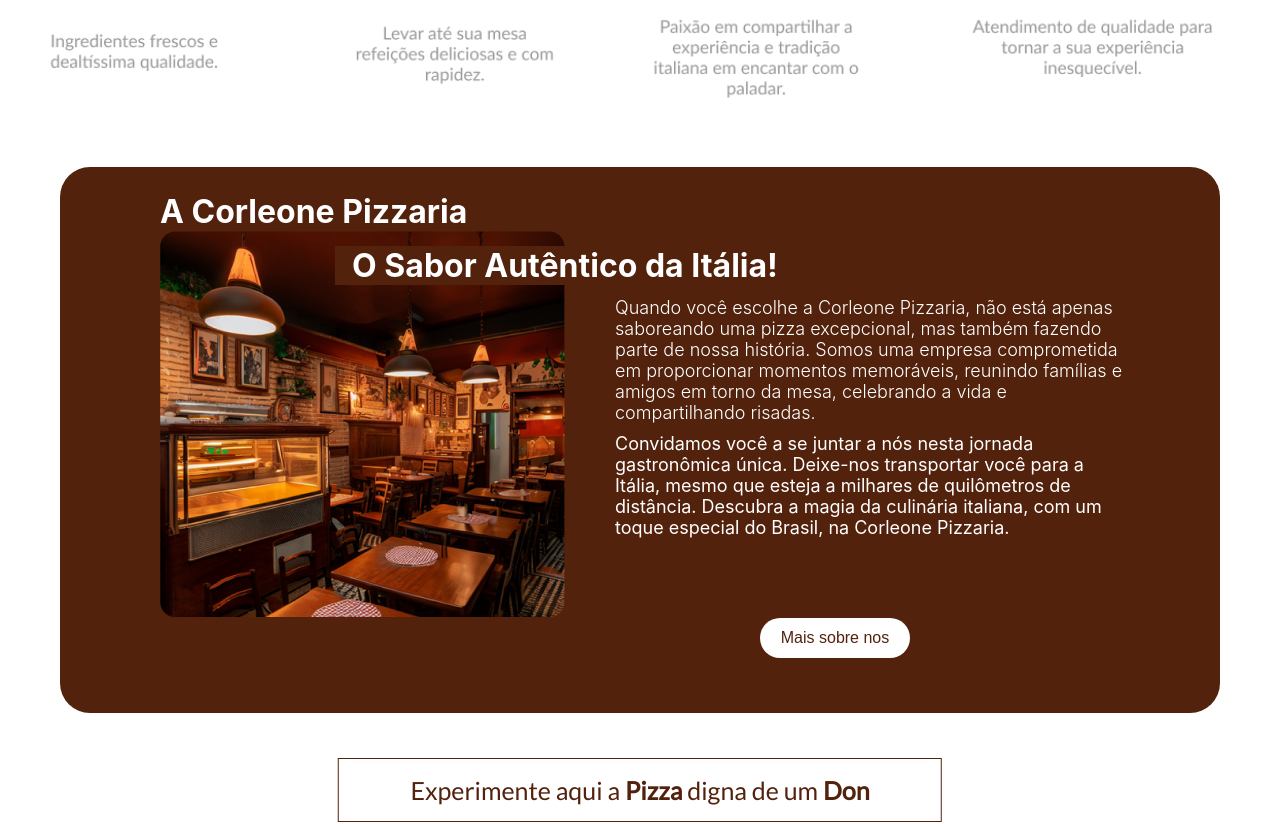
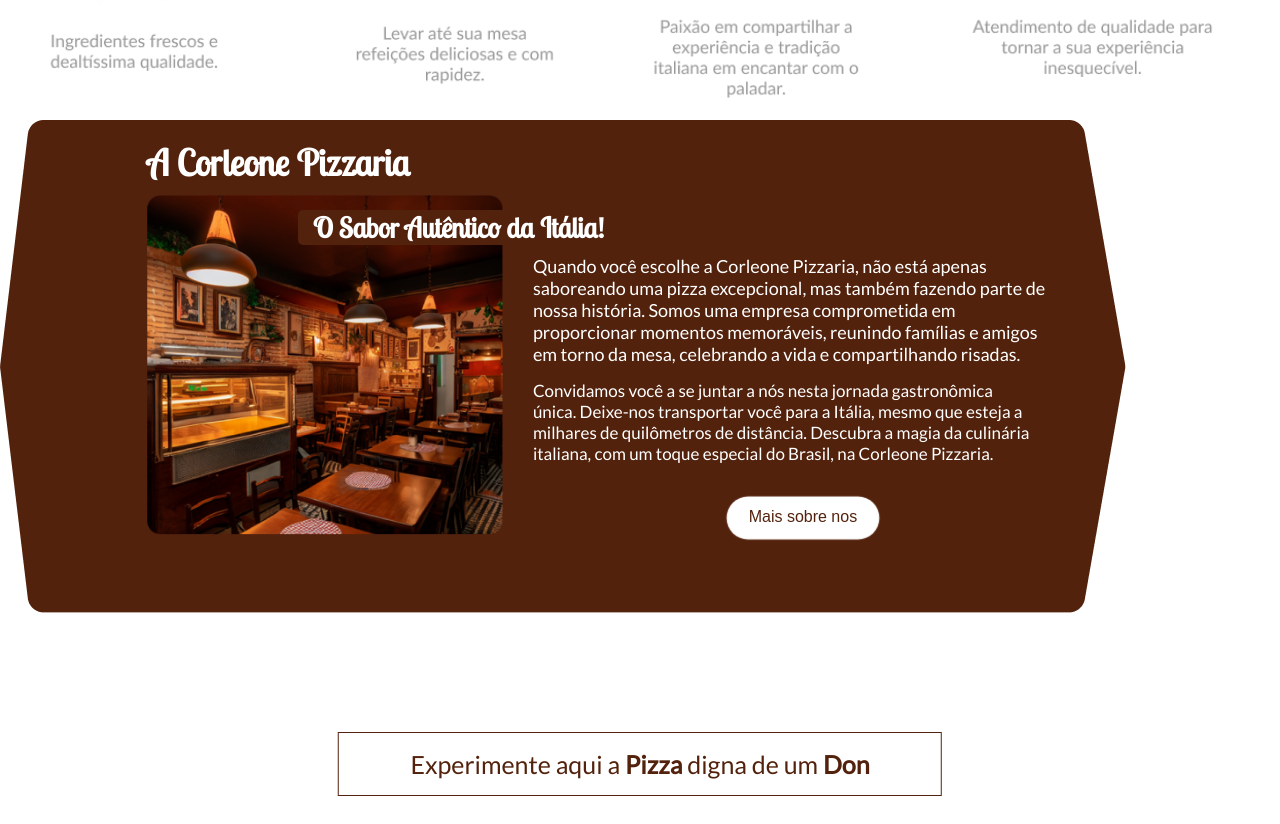
Before and after one commit to thetheu122/pizzaria-corleone, a React (Create React App) app in the folder frontend/: page / in a window 1280 px wide. Shown: the part 1846-2670 px from the top of the page. Built offline with nearby package versions, Linux system fonts and the light colour scheme.

Commit message:
atualização na tela sobre nos . atualização no comp sobre nos

```diff
--- a/frontend/src/components/compSobre/index.js
+++ b/frontend/src/components/compSobre/index.js
@@ -22,9 +22,12 @@
                         <div><h1>O Sabor Autêntico da Itália!</h1></div>
                         <p> Quando você escolhe a Corleone Pizzaria, não está apenas saboreando uma pizza excepcional, mas também fazendo parte de nossa história. Somos uma empresa comprometida em proporcionar momentos memoráveis, reunindo famílias e amigos em torno da mesa, celebrando a vida e compartilhando risadas.</p>
                         <span>Convidamos você a se juntar a nós nesta jornada gastronômica única. Deixe-nos transportar você para a Itália, mesmo que esteja a milhares de quilômetros de distância. Descubra a magia da culinária italiana, com um toque especial do Brasil, na Corleone Pizzaria.</span>
+                       <div className=' butao'>
+                            <button>Mais sobre nos</button>
+                        </div>
+
                     </div>
                 </div>
-                <button>Mais sobre nos</button>
 
             </div>
         </div>
--- a/frontend/src/components/compSobre/index.scss
+++ b/frontend/src/components/compSobre/index.scss
@@ -4,17 +4,22 @@
 
 
 .comp-sobre-nos {
+    background-image: url('../../assets/images/pictures/Rectangle\ 60.png');
+    background-repeat: no-repeat;
+    width: 1300px;
     display: flex;
     flex-direction: column;
-    justify-content: center;
-    align-items: center;
-    height: 80vh;
-    margin-bottom: 30px;
+    justify-content:start !important;
+    align-items: center !important;
+    height: 68vh !important;
+    margin-bottom: 100px;
+
+
 
 
     .containerrr {
         display: flex;
-        background-color: #53220D;
+
         border-radius: 30px;
         background-image: none;
         background-size: cover;
@@ -23,11 +28,23 @@
         background-size: cover;
         justify-content: center;
         color: #fff;
-        padding: 25px 25px 55px 100px;
+
+
+
     }
 
     .titulo {
-        font-size: 16px;
+
+        font-family: lobster-two-regular;
+        font-size: 18px;
+        font-style: normal;
+        font-weight: 400;
+        line-height: normal;
+
+        margin-bottom: 10px;
+        margin-top: 20px;
+
+
     }
 
 
@@ -38,43 +55,83 @@
 
     .esquerda {
         display: flex;
-        padding-right: 30px
+        padding-right: 30px;
+        img {
+
+            height: 340px;
+        }
+
     }
 
     .direita {
         display: flex;
         flex-direction: column;
+        align-items: start;
         width: 600px;
-        padding: 15px 20px;
+
+
     }
 
     .direita div {
         background-color: #53220D;
+
+
+        justify-content: start;
+        align-items:center;
+        display: flex;
+
+        position: relative;
+        right: 235px;
+
+        margin-bottom: 0px;
+
+        margin-top: 15px;
         width: 460px;
-        justify-content: center;
-        align-items: center;
-        display: flex;
-        position: relative;
-        right: 280px;
-        margin-bottom: 12px;
+        border-radius: 5px;
+   h1{
+
+    margin-left: 15px;
+        font-family: lobster-two-regular;
+        font-size: 28px;
+        font-style: normal;
+        font-weight: 800 !important;
+        line-height: normal;
+
+   }
     }
 
     .direita p {
+        font-family: lato-regular;
         font-size: 18px;
+        font-style: normal;
         width: 520px;
         font-weight: 300;
-        margin-bottom: 10px;
+        margin-bottom: 15px;
+        margin-top: 10px;
     }
 
     .direita span {
-        font-size: 18px;
+        font-family: lato-regular;
+        font-style: normal;
+        font-size: 17px;
         width: 500px;
         font-weight: 400;
     }
 
+    .butao{
+        display: flex !important;
+        justify-content: center !important;
+        align-items: center !important;
+
+        width:90% !important;
+        height: 50px !important;
+        position: none !important;
+        right: 0px !important;
+
+
+    }
     button{
-        position: relative;
-        right: -600px;
+      margin-top: 25px;
         width: 150px;
         height: 30px;
 
@@ -83,12 +140,14 @@
         justify-content: center;
 
         border-radius: 30px;
-        border: none;
+        border: none !important;
 
         font-size: 16px;
         color: #53220D;
         background-color: #fff;
         padding: 20px 20px;
+        box-shadow: 0px 1px 1px 1.4px #fff;
+        text-decoration: none;
 
         transition: 150ms;
 
@@ -99,4 +158,7 @@
         }
     }
 
+
+
+
 }
--- a/frontend/src/components/infoproduto/cardfavorito/index.js
+++ b/frontend/src/components/infoproduto/cardfavorito/index.js
@@ -23,7 +23,7 @@
                     </div>
 
 
-                    <div className=' favorito-icons'>
+                    <div className='favorito-icons'>
 
                         <h3> R$ 71,00</h3>
                         <div className ='favorito-circulo'>
--- a/frontend/src/pages/leading-page/index.js
+++ b/frontend/src/pages/leading-page/index.js
@@ -109,7 +109,11 @@
                 </button>
             </div>
         <img src={Secao} className='ingredientes'/>
-        <CompSobre/>
+
+        <Link to='/sobrenos' className='compsobre'>
+               <CompSobre/>
+        </Link>
+
         <button className='redirecionar'>
             Experimente aqui a <strong>Pizza</strong> digna de um <strong>Don</strong>
         </button>
--- a/frontend/src/pages/leading-page/index.scss
+++ b/frontend/src/pages/leading-page/index.scss
@@ -455,6 +455,14 @@
 
         }
     }
+    .compsobre{
+        width: 100%;
+        display: flex;
+        justify-content: end;
+
+        text-decoration: none;
+        outline: none;
+    }
 
     .redirecionar {
         position: relative;
--- a/frontend/src/pages/sobrenos/App.scss
+++ b/frontend/src/pages/sobrenos/App.scss
@@ -1,20 +1,13 @@
 .App {
   display: flex;
   align-items: center;
+  justify-self: start;
   flex-direction: column;
 
   font-family: lato-regular;
 
   width: 100%;
   height: 500px;
-
-  > h1,
-  > h2,
-  > h3,
-  > h4,
-  > p{
-    color: #fff;
-  }
 
 
 
@@ -45,44 +38,74 @@
   margin-top: 10px;
   margin-bottom: 60px;
   font-family: lato-regular;
+
 }
+
 .texto-container {
   display: flex;
   flex-direction: row;
   align-items: center;
+  justify-content: start !important;
+  background-color: #FFFF;
+
+
+  width: 87% !important;
+  border-radius: 20PX;
+  padding: 10px;
+
+  img{
+
+    width: 335px;
+    height: auto;
+    border-radius: 30px;
+
+    margin-top: 20px;
+    margin-left: 20px;
+    margin-bottom: 20px;
+  }
 
 }
 
 .titulo2 {
-  font-size: 24px;
-  color: rgb(255, 255, 255);
+  display: flex;
+  justify-content: center;
+  align-items: center;
+  text-align: center;
+  width: 600px !important;
+
+    h1{font-family: lobster-two-regular;
+
+    font-style: normal;
+    font-size: 28px;
+
+    }
+  color: white;
   background-color: #53220D;
+
+  height: 35px;
+  border-radius: 5px;
   margin-top: 0;
+
   position: relative;
-  text-align: center;
+
   right: 120px;
   top: -30px;
 }
 
 .subtitulo2 {
 
-  font-size: 16px;
-  width: 500px;
+  font-size: 20px;   font-weight: normal;
+  font-family: lato-regular;
+  width: 720px;
   color: black;
   text-align: justify;
-  align-items: center;
+  align-items: start;
   display: flex;
-  margin: 0 auto;
-  margin-left: 0;
+  margin: 0px ;
+  margin-left: 20px;
 }
 
-.img-restaurante {
-  max-width: 38%;
-  height: auto;
-  border-radius: 30px;
-  margin: 0 auto;
-  margin-top: 40px;
-}
+
 
 
 .texto2{
@@ -96,57 +119,71 @@
 
 }
 
+.secao-intermediaria{
 
+  display: flex;
+  justify-content: start;
+
+  width:87%;
+  margin-top: 40px;
+  margin-bottom: 10px;
+  h2{
+
+   margin-left: 70px;
+    text-align:start;
+
+    color: black;
+    font-family: lato-regular;
+    font-weight: normal;
+    font-size:20px;
+    width:85%;
+  }
+}
 .subtitulo3{
+  margin-bottom: 60px;
   display: flex;
+  flex-direction: row;
+  align-items: start;
+  justify-content: end !important;
+  background-color: #ffff;
+
+
+  width: 90% !important;
+  border-radius: 20PX;
+  padding: 10px;
+
+  h2{
+    display: flex;
+    align-items: start;
+
     color: black;
-  align-items: center;
+    font-family: lato-regular;
+    font-weight: normal;
 
+    font-size:20px;
+    width: 730px;
+
+    margin-top: 10px;
+    margin-bottom: 20px;
   }
 
-.sub{
-  font-size: 15px;
-  width: 500px;
-  color: black;
-  text-align: justify;
-  align-items: center;
-  display: flex;
-  margin: 0 auto;
-  margin-left: 0;
-  margin-bottom: 20px;
+  img{
 
-}
-
-.subb{
-  font-size: 15px;
-  width: 500px;
-  color: black;
-  text-align: justify;
- align-items: center;
-  display: flex;
-  margin: 0 auto;
-  margin-left: 0;
-}
-.imagem{
-  max-width: 35%;
+    width: 335px;;
     height: auto;
     border-radius: 30px;
-  margin: 0 auto;
 
+    margin-top: 0px;
+    margin-right: 110px;
+    margin-left: 10px;
+    margin-bottom: 20px;
   }
-
-.texto3{
-  margin-top: -50px;
 }
-.imagem>img{
-
-  height: auto;
-  border-radius: 30px;
-  margin: 0 auto;
-  max-width: 100%;
-  height: auto;
-
-
+.comp{
+  margin-left: 40px;
+  .comp > {
+    margin: 0px;
+  }
 }
 
 }
```
Also changed, not shown: frontend/src/pages/sobrenos/index.js (+29 -24 lines), frontend/src/assets/images/pictures/Rectangle 194.png (added), frontend/src/assets/images/pictures/Rectangle 60.png (added). Lines whose indentation alone changed are shown as unchanged.
